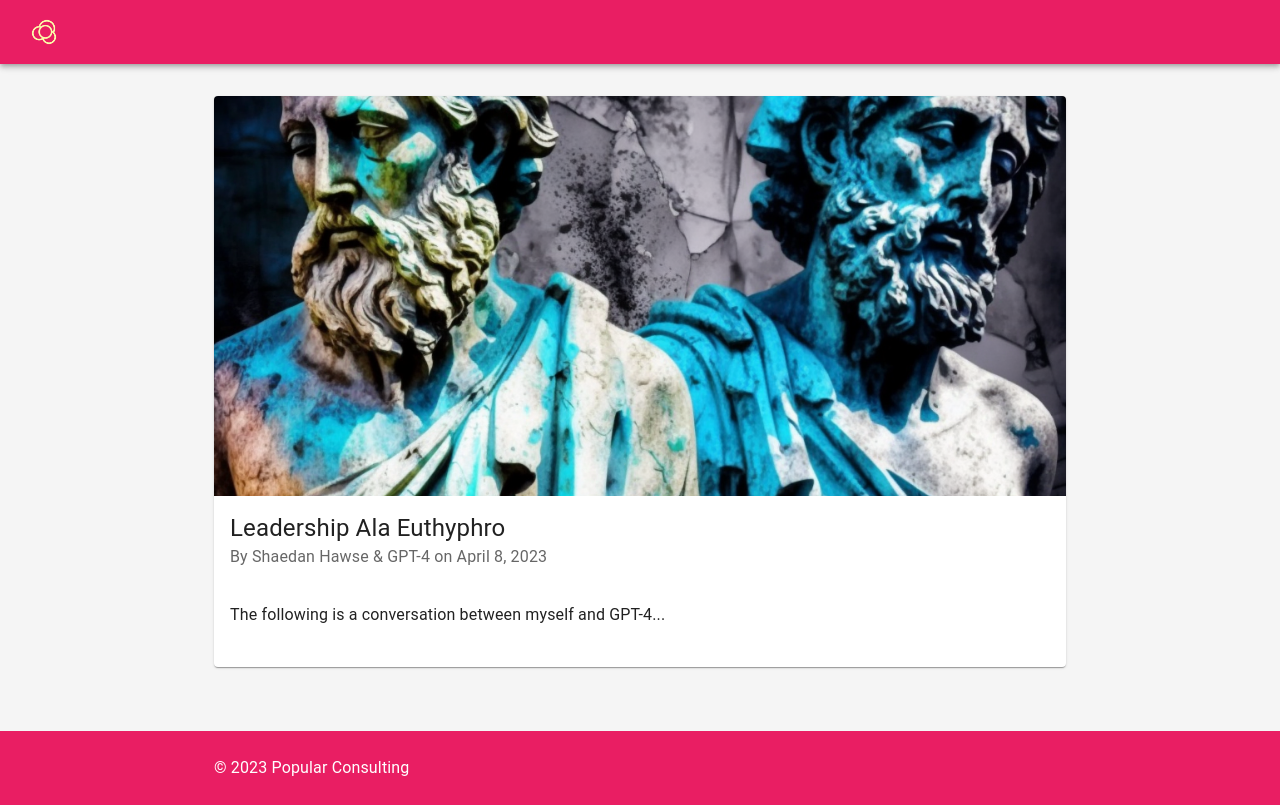
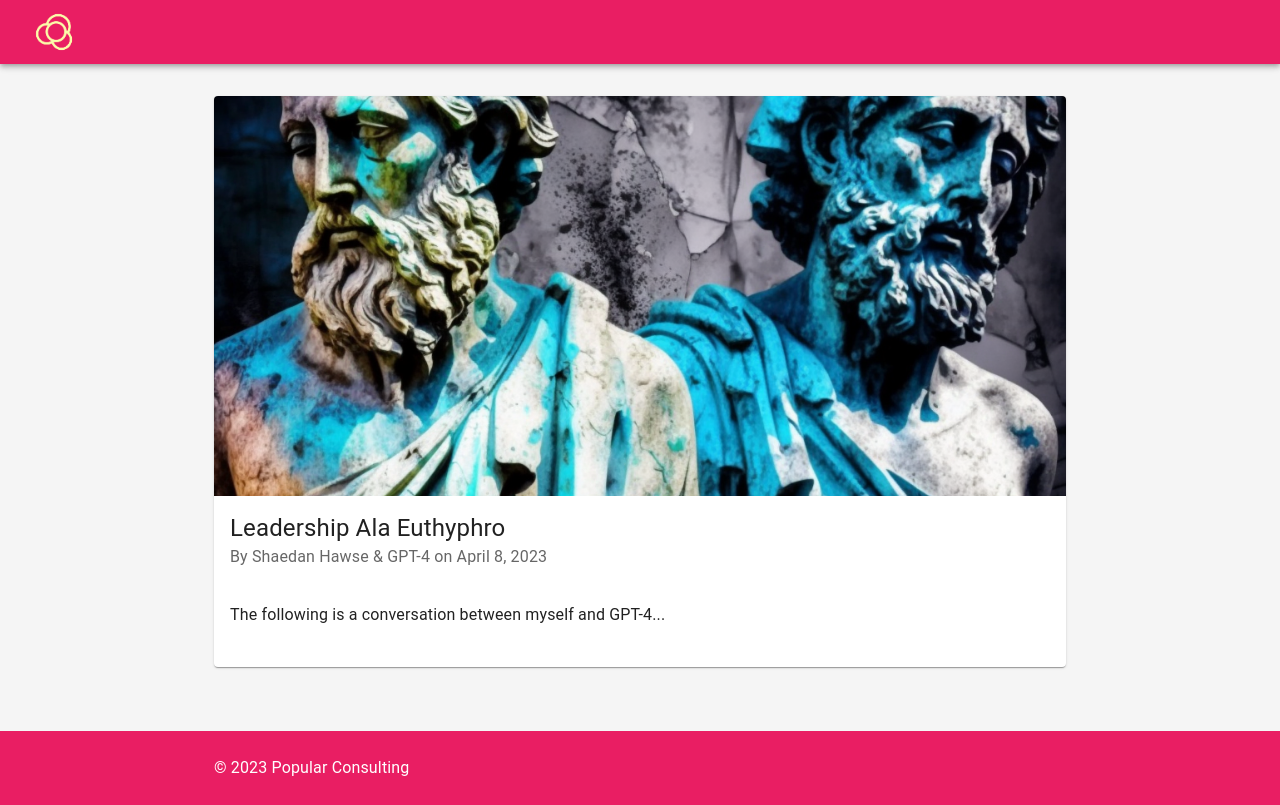
Before and after one commit to mstrbstrd/popconblog, a React (Create React App) app: page / in a window 1280 px wide. Built offline with nearby package versions, Linux system fonts and the light colour scheme.

Commit message:
added home redirect to the logo in NavBar, aligned image vertically centered...

```diff
--- a/public/index.html
+++ b/public/index.html
@@ -9,7 +9,6 @@
       name="description"
       content="Personal Blog for the developer and artist, Shaedan Hawse."
     />
-    <link rel="apple-touch-icon" href="%PUBLIC_URL%/logo192.png" />
     <!--
       manifest.json provides metadata used when your web app is installed on a
       user's mobile device or desktop. See https://developers.google.com/web/fundamentals/web-app-manifest/
--- a/src/components/NavBar.js
+++ b/src/components/NavBar.js
@@ -1,13 +1,15 @@
 import React from "react";
 import { AppBar, Toolbar } from "@mui/material";
-import { img } from "react";
 import logo from "../popcon.png";
+import { Link } from "react-router-dom";
 
 function NavBar() {
   return (
     <AppBar position="static">
       <Toolbar>
-        <img src={logo} alt="My Blog" style={{ height: "40px" }} />
+        <Link to="/" style={{ display: "flex", alignItems: "center" }}>
+          <img src={logo} alt="Your Logo" style={{ height: "60px" }} />
+        </Link>
       </Toolbar>
     </AppBar>
   );
```
